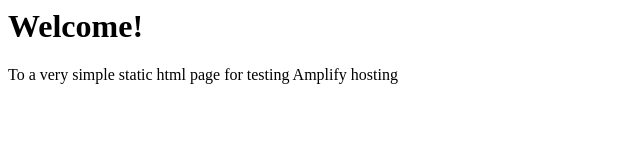
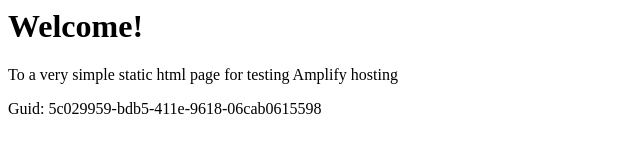
Before and after one commit to aws-aemilia-bom/Github-PR-Commit-Integration-Test-DoNotTouch-v0-preprod-ap-south-1, a website: page src/index.html in a window 1280 px wide. Shown: the whole page, without its empty margins (0-640 px from the left). Drawn offline with Linux system fonts and the light colour scheme.

Commit message:
commit from integ tests

```diff
--- a/src/index.html
+++ b/src/index.html
@@ -1,3 +1,5 @@
+
+
 <html lang="en">
 
 <head>
@@ -10,6 +12,6 @@
 <body>
     <h1>Welcome!</h1>
     <p>To a very simple static html page for testing Amplify hosting</p>
-</body>
+    <p>Guid: 5c029959-bdb5-411e-9618-06cab0615598</p></body>
 
 </html>
```
